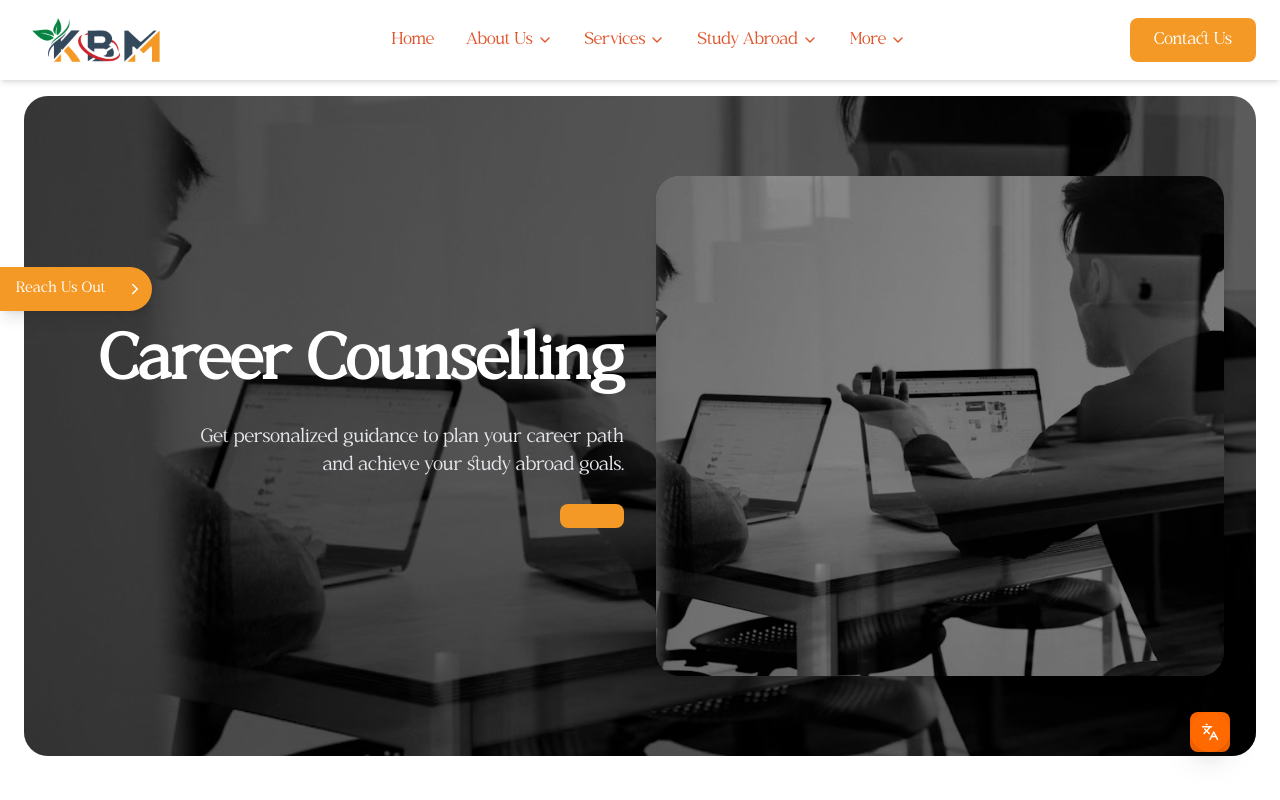
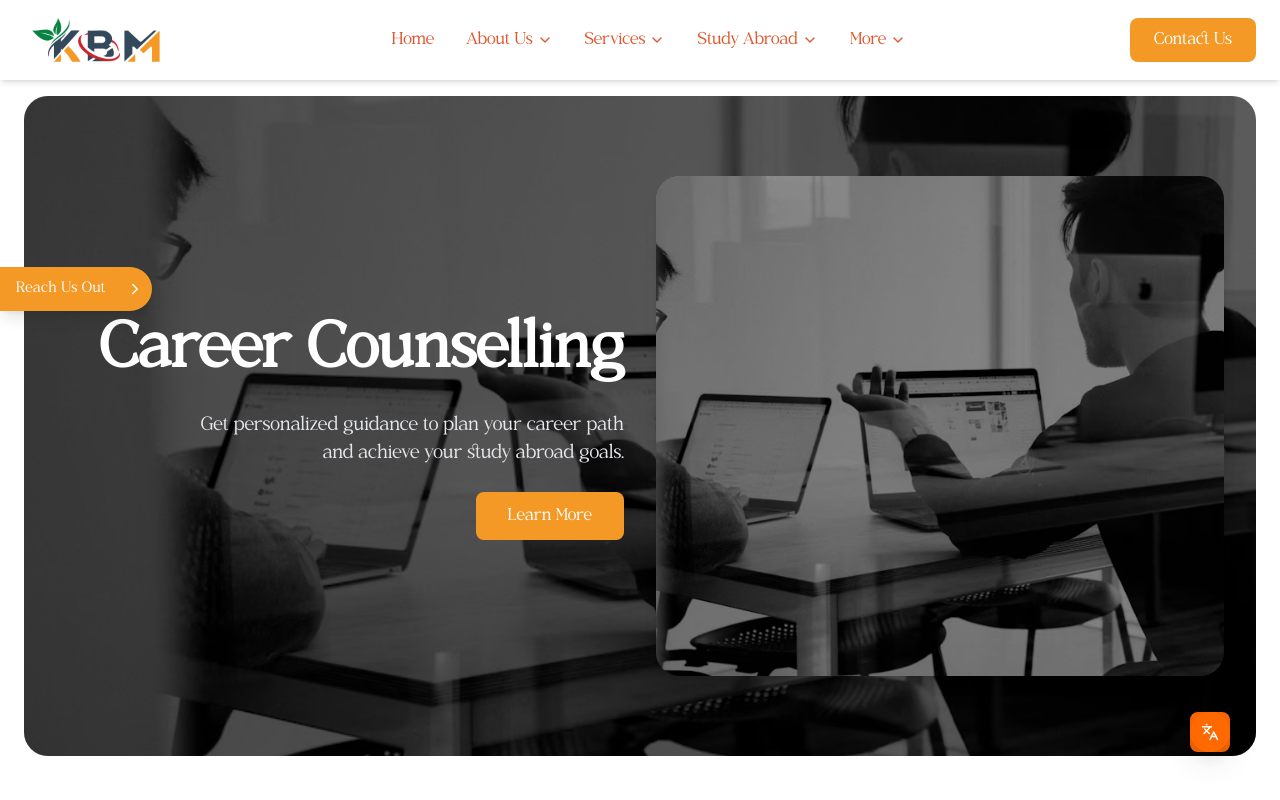
Before and after one commit to sameerkushmi/kiboumiraiedu, a React (Vite) app: page /services/career-counseling in a window 1280 px wide. Shown: the top 800 px of the page. Built offline with nearby package versions, Linux system fonts and the light colour scheme.

Commit message:
nov 8 1:20PM

```diff
--- a/src/Components/ServicesComponents/SubPages/Counselling/CounsellingHero.jsx
+++ b/src/Components/ServicesComponents/SubPages/Counselling/CounsellingHero.jsx
@@ -1,13 +1,17 @@
-import React from "react";
+import { useContext } from "react";
 import HeroSection2 from "../../../HelperComponents/AboutSubComponent/HeroSection2";
+import { LanguageContext } from "../../../../Context/Context";
+import { languageData } from "../../../../Hooks/language";
 
 export default function CounsellingHero() {
+
+  const {language} = useContext(LanguageContext)
   return (
     <div>
       <HeroSection2
         title="Career Counselling"
         description="Get personalized guidance to plan your career path and achieve your study abroad goals."
-        btnText=""
+        btnText={language === 'en' ? languageData.en.learnMore:languageData.jp.learnMore}
       />
     </div>
   );
--- a/src/Components/ServicesComponents/SubPages/Courses/CourseForm.jsx
+++ b/src/Components/ServicesComponents/SubPages/Courses/CourseForm.jsx
@@ -40,9 +40,10 @@ export default function CourseForm() {
                 *Additional Message:* ${formData.additionalMessage || "No message provided"}
                 `.trim();
 
-        const whatsappUrl = `https://wa.me/9769774665?text=${encodeURIComponent(
-            message
-        )}`;
+        const encodedText = encodeURIComponent(message)
+        const Mobilenumber = '+9779769774665'
+
+        const whatsappUrl = `https://wa.me/${Mobilenumber}?text=${encodedText}`;
         window.open(whatsappUrl, "_blank");
         setFormData({
             fullName: "",
--- a/src/Components/ServicesComponents/SubPages/Courses/CourseSection.jsx
+++ b/src/Components/ServicesComponents/SubPages/Courses/CourseSection.jsx
@@ -3,7 +3,6 @@ import { Tabs } from "antd";
 import { Star } from "lucide-react";
 
 const CourseSection = () => {
-  const [activeKey, setActiveKey] = useState("0");
   const [windowSize, setWindowSize] = useState(window.innerWidth);
 
   // ✅ Detect window resize
@@ -53,7 +52,6 @@ const CourseSection = () => {
     { title: "Adobe PremierePro", img: "/Uploads/courses/premierepro.jpeg", caption: "Learn Professional Video Editing from Start to Finish.", tagLine: "Perfect course for creators, filmmakers, and professionals.", rate: "5" },
   ];
 
-  const onTabChange = (key) => setActiveKey(key);
 
   const renderCourses = (key) => {
     const selectedTitles = courseList[key] || [];
@@ -111,7 +109,6 @@ const CourseSection = () => {
 
       {/* Tabs */}
       <Tabs
-        onChange={onTabChange}
         tabPosition={windowSize <= 720 ? "top" : "left"}
         items={courseTitle.map((title, i) => ({
           label: title,
```
